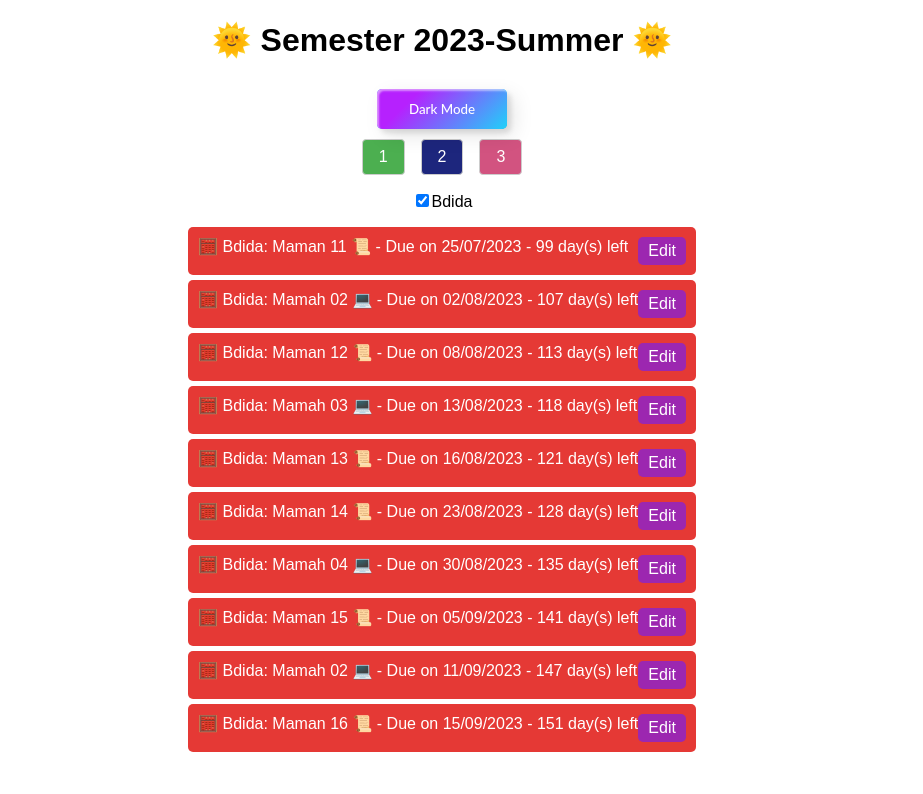
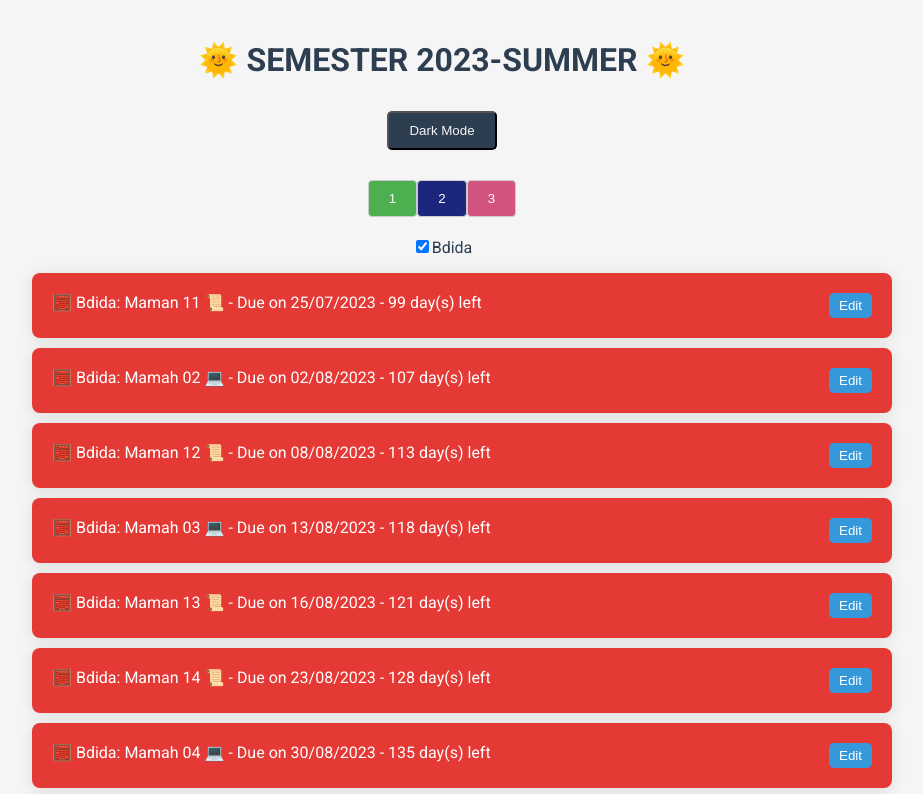
Before and after one commit to AdirBuskila/Open-Uni-Tasks, a React (Create React App) app: page / in a window 1280 px wide. Shown: the top 794 px of the page, without its empty margins (198-1121 px from the left). Built offline with nearby package versions, Linux system fonts and the light colour scheme.

Commit message:
new styling

```diff
--- a/public/index.html
+++ b/public/index.html
@@ -10,6 +10,9 @@
     -->
     <link rel="manifest" href="%PUBLIC_URL%/manifest.json" />
     <link rel="shortcut icon" href="%PUBLIC_URL%/favicon.ico" />
+    <link rel="preconnect" href="https://fonts.googleapis.com" />
+    <link rel="preconnect" href="https://fonts.gstatic.com" crossorigin />
+    <link href="https://fonts.googleapis.com/css2?family=Roboto:wght@300;400;700&display=swap" rel="stylesheet" />
 
     <!--
       Notice the use of %PUBLIC_URL% in the tags above.
--- a/src/App.css
+++ b/src/App.css
@@ -1,11 +1,11 @@
 .light-theme {
-  --background: #ffffff;
-  --text-color: #000000;
+  --background: #f5f5f5;
+  --text-color: #2c3e50;
 }
 
 .dark-theme {
-  --background: #000000;
-  --text-color: #ffffff;
+  --background: #2c3e50;
+  --text-color: #ecf0f1;
 }
 
 body {
@@ -16,153 +16,149 @@ body {
   background-color: var(--background);
   color: var(--text-color);
   transition: background-color 0.5s ease-in-out, color 0.5s ease-in-out;
+  font-family: 'Roboto', sans-serif;
 }
 
 .App {
-  font-family: sans-serif;
+  max-width: 900px;
+  margin: auto;
+  padding: 20px;
   text-align: center;
-  height: 100%;
-  width: 100%;
-  display: flex;
-  flex-direction: column;
-  align-items: center;
-  justify-content: center;
+  transition: all 0.2s ease-in-out;
 }
 
-ul {
-  list-style-type: none;
-  padding: 0;
+h1 {
+  font-weight: 700;
+  text-transform: uppercase;
+  color: var(--text-color);
+  transition: all 0.2s ease-in-out;
 }
 
 li {
-  padding: 10px;
-  margin-bottom: 5px;
-  border-radius: 5px;
-  color: white;
+  padding: 20px;
+  margin: 10px 0;
+  border-radius: 8px;
+  color: #fff;
   cursor: pointer;
-}
-
-h1 {
-  margin-bottom: 20px;
+  transition: all 0.2s ease-in-out;
+  box-shadow: 0 2px 15px 0 rgba(0, 0, 0, 0.1);
 }
 
 .buttons-container {
   display: flex;
   justify-content: center;
-  margin-bottom: 1rem;
+  margin: 20px 0;
 }
 
 .btn-0,
 .btn-1,
 .btn-2 {
-  background-color: #ffffff;
-  border: 1px solid #cccccc;
+  background-color: var(--background);
+  border: 1px solid #ccc;
   border-radius: 4px;
-  color: #333333;
+  color: var(--text-color);
   cursor: pointer;
-  font-size: 1rem;
-  margin: 0 0.5rem;
-  padding: 0.5rem 1rem;
-  text-align: center;
+  padding: 10px 20px;
+  transition: all 0.2s ease-in-out;
 }
 
 .btn-0:hover,
 .btn-1:hover,
 .btn-2:hover {
-  background-color: #eeeeee;
+  background-color: var(--text-color);
+  color: var(--background);
 }
 
 .edit-button {
-  background-color: #9c27b0; /* Purple background */
-  color: white; /* White text */
-  padding: 5px 10px; /* Some padding */
-  font-size: 16px; /* Set a font size */
-  cursor: pointer; /* Mouse pointer on hover */
-  border: none; /* Remove default border */
-  border-radius: 5px; /* Rounded corners */
-  transition: 0.3s; /* Add a hover effect */
+  background-color: #3498db;
+  color: #fff;
+  padding: 5px 10px;
+  border: none;
+  border-radius: 5px;
+  cursor: pointer;
+  transition: all 0.2s ease-in-out;
 }
 
 .edit-button:hover {
-  background-color: #7b1fa2; /* Darker shade of purple on hover */
+  background-color: #2980b9;
 }
 
 .edit-form {
   position: absolute;
-  top: 50%; /* Center vertically */
-  left: 50%; /* Center horizontally */
-  transform: translate(-50%, -50%); /* Ensure the form is centered exactly in the middle */
-  font-size: 1.2em; /* Increase font size */
-  padding: 20px; /* Add some padding */
-  background-color: #fff; /* White background */
-  border: 1px solid #ddd; /* Add a border */
-  border-radius: 5px; /* Add some border radius */
+  top: 50%;
+  left: 50%;
+  transform: translate(-50%, -50%);
+  padding: 20px;
+  background-color: var(--background);
+  border: 1px solid #ddd;
+  border-radius: 5px;
+  transition: all 0.2s ease-in-out;
 }
 
 .edit-form input,
 .edit-form button {
-  font-size: 1em; /* Make input and button text larger */
-  margin-bottom: 10px; /* Add some margin to the bottom of each input and button */
+  width: 100%;
+  padding: 10px;
+  margin: 10px 0;
+  border: none;
+  border-radius: 4px;
+  transition: all 0.2s ease-in-out;
 }
 
 p {
-  font-family: 'Lato', sans-serif;
+  font-family: 'Roboto', sans-serif;
   font-weight: 300;
-  text-align: center;
-  font-size: 18px;
-  color: #676767;
+  color: var(--text-color);
+  transition: all 0.2s ease-in-out;
 }
 
 .frame {
-  width: 90%;
-  text-align: center;
+  width: 100%;
 }
 
 .custom-btn {
-  width: 130px;
-  height: 40px;
-  color: #fff;
+  background: var(--text-color);
+  color: var(--background);
   border-radius: 5px;
-  padding: 10px 25px;
-  font-family: 'Lato', sans-serif;
-  font-weight: 500;
-  background: transparent;
+  padding: 10px 20px;
   cursor: pointer;
   transition: all 0.3s ease;
-  position: relative;
-  display: inline-block;
-  box-shadow: inset 2px 2px 2px 0px rgba(255, 255, 255, 0.5), 7px 7px 20px 0px rgba(0, 0, 0, 0.1), 4px 4px 5px 0px rgba(0, 0, 0, 0.1);
-  outline: none;
 }
 
 .btn-9 {
-  border: none;
   transition: all 0.3s ease;
   overflow: hidden;
   margin: 10px;
-}
-
-.btn-9:after {
-  position: absolute;
-  content: ' ';
-  z-index: -1;
-  top: 0;
-  left: 0;
-  width: 100%;
-  height: 100%;
-  background-color: #1fd1f9;
-  background-image: linear-gradient(315deg, #1fd1f9 0%, #b621fe 74%);
-  transition: all 0.3s ease;
+  position: relative;
+  background: var(--text-color);
+  color: var(--background);
 }
 
 .btn-9:hover {
-  background: transparent;
-  box-shadow: 4px 4px 6px 0 rgba(255, 255, 255, 0.5), -4px -4px 6px 0 rgba(116, 125, 136, 0.2), inset -4px -4px 6px 0 rgba(255, 255, 255, 0.5), inset 4px 4px 6px 0 rgba(116, 125, 136, 0.3);
-  color: #fff;
+  background: var(--background);
+  color: var(--text-color);
+  box-shadow: 0 2px 15px 0 rgba(0, 0, 0, 0.1);
 }
 
 .btn-9:hover:after {
-  -webkit-transform: scale(2) rotate(180deg);
   transform: scale(2) rotate(180deg);
   box-shadow: 4px 4px 6px 0 rgba(255, 255, 255, 0.5), -4px -4px 6px 0 rgba(116, 125, 136, 0.2), inset -4px -4px 6px 0 rgba(255, 255, 255, 0.5), inset 4px 4px 6px 0 rgba(116, 125, 136, 0.3);
 }
+@media screen and (max-width: 600px) {
+  .App {
+    align-items: flex-start;
+  }
+
+  ul {
+    width: 100%;
+    display: flex;
+    flex-direction: column;
+    align-items: center;
+    padding: 0; /* You can try removing or decreasing the padding */
+  }
+
+  li {
+    width: 80%; /* adjust as needed */
+    box-sizing: border-box; /* This will include padding and border in the element's total width and height */
+  }
+}
```
